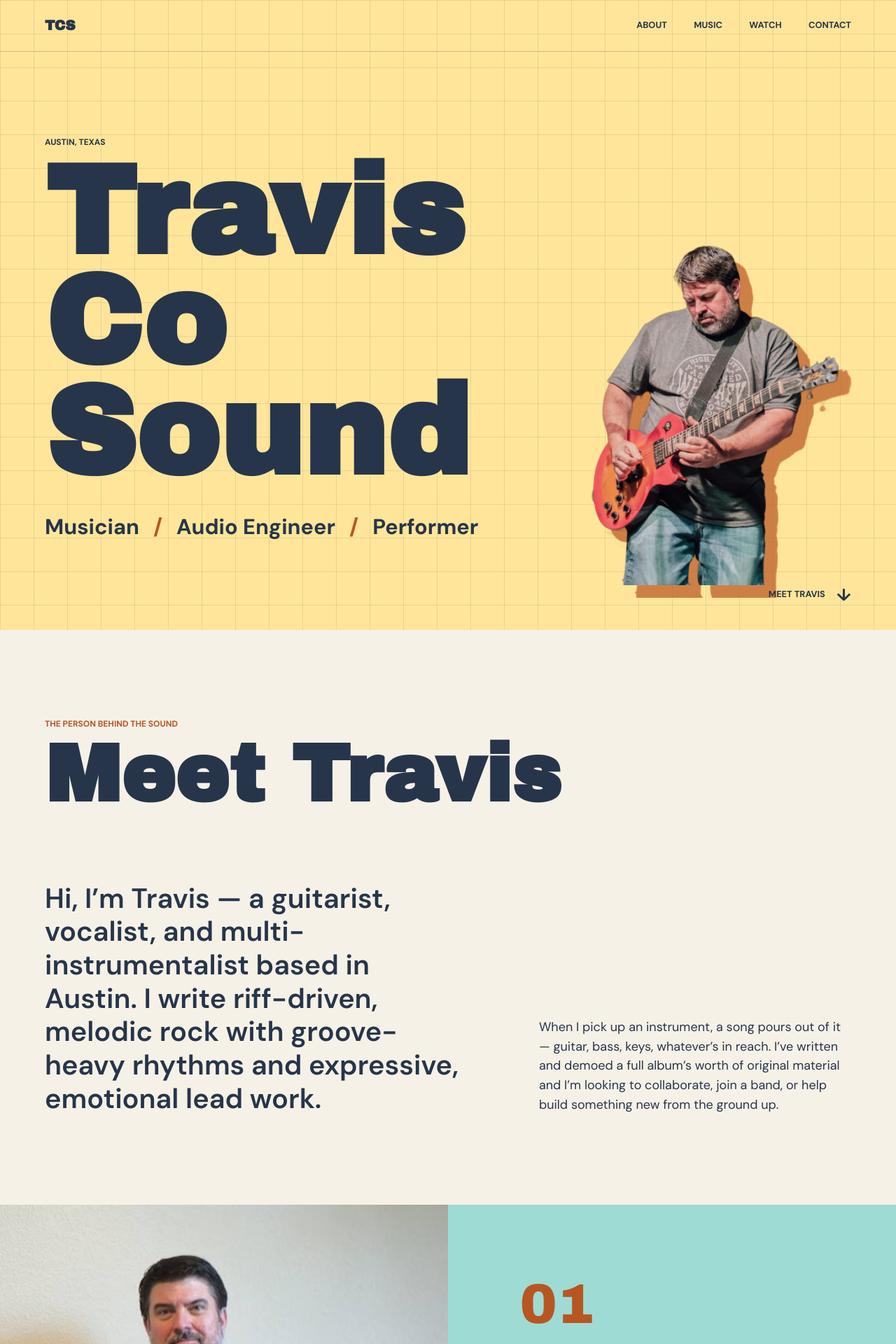
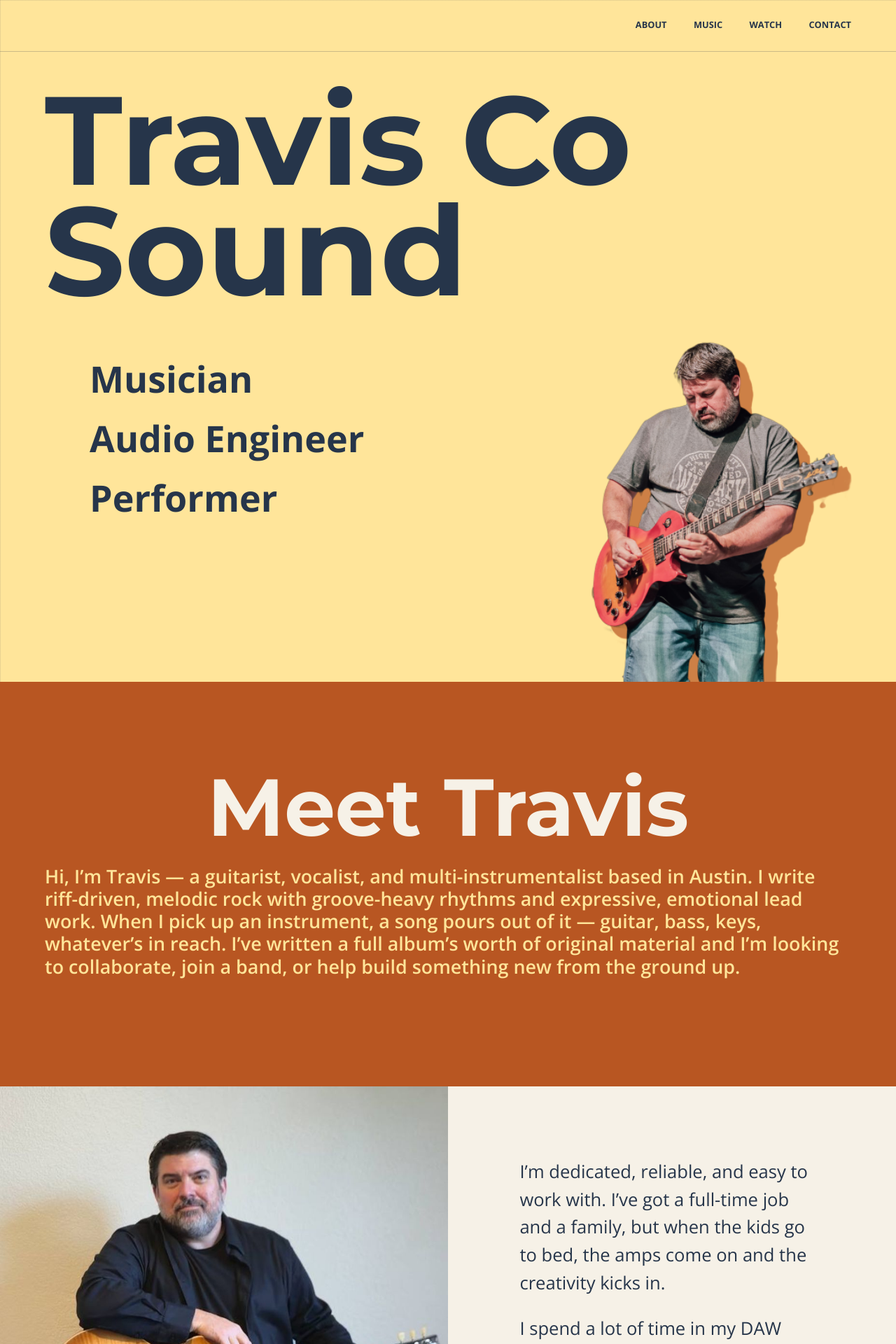
Before and after one commit to tlingenf/traviscosound, a Jekyll site: the page built from index.markdown, in a window 1280 px wide. Shown: the top 1920 px of the page at 70% size. Built offline with Jekyll 4.4.1, drawn with Linux system fonts in a browser that asks for light colours; some of the changed text lies outside the part shown.

Commit message:
website updates

```diff
--- a/_layouts/default.html
+++ b/_layouts/default.html
@@ -1,5 +1,6 @@
 <!doctype html>
 <html lang="en">
+
 <head>
   <meta charset="utf-8">
   <meta name="viewport" content="width=device-width, initial-scale=1">
@@ -8,9 +9,27 @@
   <title>{% if page.title %}{{ page.title }} | {% endif %}{{ site.title }}</title>
   <link rel="preconnect" href="https://fonts.googleapis.com">
   <link rel="preconnect" href="https://fonts.gstatic.com" crossorigin>
-    <link href="https://fonts.googleapis.com/css2?family=Archivo+Black&family=DM+Sans:wght@400;500;600;700&display=swap" rel="stylesheet">
+  <link href="https://fonts.googleapis.com/css2?family=Montserrat:wght@700;800;900&family=Open+Sans:wght@400;600;700&display=swap"
+    rel="stylesheet">
   <link rel="stylesheet" href="{{ '/assets/css/main.css' | relative_url }}">
+
+  <link rel="canonical" href="{{ site.url }}{{ site.baseurl }}" />
+
+  <meta property="og:title" content="{% if page.title %}{{ page.title }} | {% endif %}{{ site.title }}" />
+  <meta property="og:description" content="{{ page.description | default: site.description | escape }}" />
+  <meta property="og:image" content="{{ '/assets/images/socialcard.gif' | absolute_url }}" />
+  <meta property="og:image:width" content="1080" />
+  <meta property="og:image:height" content="566" />
+  <meta property="og:url" content="{{ site.url }}{{ site.baseurl }}" />
+  <meta property="og:site_name" content="Travis Co Sound" />
+  <meta property="og:type" content="website" />
+  <meta name="twitter:card" content="summary_large_image" />
+  <meta name="twitter:title" content="Home | Travis Co Sound" />
+  <meta name="twitter:description" content="{{ page.description | default: site.description | escape }}" />
+  <meta name="twitter:image" content="{{ '/assets/images/socialcard.gif' | absolute_url }}" />
+
 </head>
+
 <body>
   <a class="skip-link" href="#main-content">Skip to content</a>
   <main id="main-content">
@@ -21,4 +40,5 @@
     <a href="#top">Back to top</a>
   </footer>
 </body>
+
 </html>
--- a/assets/css/main.css
+++ b/assets/css/main.css
@@ -7,8 +7,8 @@
   --rust: #b85622;
   --aqua: #9edbd5;
   --line: rgba(38, 53, 74, 0.24);
-  --display: "Archivo Black", sans-serif;
-  --body: "DM Sans", sans-serif;
+  --display: "Montserrat", sans-serif;
+  --body: "Open Sans", sans-serif;
 }
 
 * {
@@ -24,7 +24,7 @@
   color: var(--ink);
   background: var(--paper);
   font-family: var(--body);
-  font-size: 18px;
+  font-size: 14px;
   line-height: 1.55;
   letter-spacing: 0;
 }
@@ -68,6 +68,10 @@
   transform: translateY(-200%);
 }
 
+.centered {
+  text-align: center;
+}
+
 .skip-link:focus {
   transform: translateY(0);
 }
@@ -86,11 +90,11 @@
 
 .hero {
   position: relative;
-  min-height: min(900px, 100svh);
+  /* min-height: min(900px, 100svh); */
   overflow: hidden;
   background-color: var(--yellow);
   background-image: linear-gradient(rgba(38, 53, 74, 0.1) 1px, transparent 1px), linear-gradient(90deg, rgba(38, 53, 74, 0.1) 1px, transparent 1px);
-  background-size: 48px 48px;
+  /* background-size: 48px 48px; */
 }
 
 .site-nav {
@@ -98,7 +102,7 @@
   z-index: 5;
   display: flex;
   align-items: center;
-  justify-content: space-between;
+  justify-content: flex-end;
   max-width: 1600px;
   margin: 0 auto;
   padding: 1.25rem 5vw;
@@ -135,48 +139,54 @@
 
 .hero-inner {
   position: relative;
-  display: grid;
-  grid-template-columns: minmax(0, 1fr) minmax(280px, 35%);
-  align-items: end;
-  min-height: min(810px, calc(100svh - 75px));
+  /* min-height: min(810px, calc(100svh - 75px)); */
   max-width: 1600px;
   margin: 0 auto;
-  padding: 4rem 5vw 3rem;
+  padding: 3rem 5vw 0;
 }
 
 .hero-copy {
   position: relative;
   z-index: 2;
-  align-self: center;
+  display: grid;
+  grid-template-areas:
+    "heading heading"
+    "roles image";
+  grid-template-columns: minmax(0, 1fr) minmax(280px, 35%);
+  align-items: start;
 }
 
 .hero h1 {
+  grid-area: heading;
   margin: 0;
   font-size: clamp(5.2rem, 14vw, 14rem);
+  white-space: nowrap;
 }
 
 .hero-roles {
-  display: flex;
+  grid-area: roles;
+  display: grid;
   flex-wrap: wrap;
   gap: 0.25rem 1.25rem;
-  max-width: 760px;
-  margin: 2rem 0 0;
-  font-size: clamp(1.3rem, 2.4vw, 2.25rem);
+  max-width: 400px;
+  margin: 4rem 0 0 4rem;
+  font-size: clamp(2.3rem, 4.4vw, 3.25rem);
   font-weight: 700;
 }
 
-.hero-roles span::before,
+/* .hero-roles span::before,
 .hero-roles span::after {
   content: "/";
   padding: 0 1.25rem 0 0;
   color: var(--rust);
-}
+} */
 
 .hero-roles span::after {
   padding: 0 0 0 1.25rem;
 }
 
 .hero-image {
+  grid-area: image;
   position: relative;
   z-index: 1;
   justify-self: end;
@@ -215,12 +225,23 @@
   margin-top: clamp(4rem, 8vw, 7rem);
 }
 
+.about {
+  background-color: var(--rust);
+  color: var(--yellow);
+}
+
+.about > .section-heading {
+  text-align: center;
+  padding-bottom: 2rem;
+  color: var(--paper);
+}
+
 .about-grid p {
   margin-bottom: 0;
 }
 
 .about-lead {
-  font-size: clamp(1.65rem, 3.1vw, 3rem);
+  font-size: clamp(1.2rem, 2.1vw, 2rem);
   font-weight: 600;
   line-height: 1.2;
 }
@@ -228,7 +249,6 @@
 .story-band {
   display: grid;
   grid-template-columns: 1fr 1fr;
-  background: var(--aqua);
 }
 
 .story-band > img {
@@ -263,7 +283,7 @@
 }
 
 .music-intro {
-  display: grid;
+  display: block;
   grid-template-columns: 1fr 1fr;
   gap: 4rem;
   align-items: end;
@@ -279,37 +299,33 @@
 }
 
 .music-facts {
-  display: grid;
-  grid-template-columns: repeat(4, 1fr);
+  display: block;
   margin-top: clamp(4rem, 10vw, 9rem);
-  border-top: 1px solid var(--ink);
 }
 
 .music-facts article {
-  min-width: 0;
-  padding: 2rem 1.5rem 0;
-  border-left: 1px solid var(--ink);
-}
-
-.music-facts article:first-child {
-  padding-left: 0;
-  border-left: 0;
+  display: grid;
+  grid-template-columns: minmax(0, 1fr) minmax(14rem, 1fr);
+  gap: 2rem;
+  align-items: start;
+  border-top: 1px solid var(--ink);
 }
 
 .music-facts h3 {
   margin: 2rem 0 1.5rem;
-  font-size: clamp(1.2rem, 2vw, 1.75rem);
+  font-size: clamp(1.2rem, 4vw, 4rem);
 }
 
-.music-facts p {
-  margin-bottom: 0;
-  font-size: 0.95rem;
+.music-facts ul {
+  margin: 2rem 0 1.5rem;
+  padding: 0;
+  list-style: none;
+  text-align: right;
+  font-size: clamp(1rem, 2vw, 2.5rem);
 }
 
-.fact-index {
-  color: var(--rust);
-  font-family: var(--display);
-  font-size: 2.5rem;
+.music-facts li {
+  text-align: right;
 }
 
 .samples {
@@ -531,27 +547,12 @@
 }
 
 @media (max-width: 1000px) {
-  .hero-inner {
+  .hero-copy {
     grid-template-columns: minmax(0, 1fr) minmax(230px, 37%);
   }
 
   .hero h1 {
     font-size: clamp(5rem, 15vw, 9rem);
-  }
-
-  .music-facts {
-    grid-template-columns: repeat(2, 1fr);
-  }
-
-  .music-facts article:nth-child(3) {
-    padding-left: 0;
-    border-left: 0;
-  }
-
-  .music-facts article:nth-child(n + 3) {
-    margin-top: 3rem;
-    padding-top: 2rem;
-    border-top: 1px solid var(--ink);
   }
 
   .track {
@@ -588,15 +589,18 @@
   .nav-links a:nth-child(3) {
     display: none;
   }
-
+/*
   .hero {
     min-height: 760px;
+  } */
+
+  .hero-inner {
+    /* min-height: 700px; */
+    padding: 1.75rem 6vw 0;
   }
 
-  .hero-inner {
-    display: block;
-    min-height: 700px;
-    padding: 4rem 6vw 0;
+  .hero-copy {
+    grid-template-columns: minmax(100px, 0.7fr) minmax(0, 1fr);
   }
 
   .hero h1 {
@@ -620,10 +624,10 @@
   }
 
   .hero-image {
-    position: absolute;
-    right: -8%;
-    bottom: 0;
-    width: min(64vw, 300px);
+    position: relative;
+    right: auto;
+    bottom: auto;
+    width: min(100%, 300px);
   }
 
   .hero-jump {
@@ -658,17 +662,28 @@
   }
 
   .music-facts {
-    grid-template-columns: 1fr;
     margin-top: 4rem;
   }
 
-  .music-facts article,
-  .music-facts article:first-child,
-  .music-facts article:nth-child(3) {
+  .music-facts article {
+    grid-template-columns: 1fr;
+    gap: 0;
     margin-top: 0;
     padding: 2rem 0;
-    border-top: 1px solid var(--ink);
     border-left: 0;
+  }
+
+  .music-facts h3 {
+    margin: 0 0 1.5rem;
+  }
+
+  .music-facts ul {
+    margin: 0;
+    text-align: left;
+  }
+
+  .music-facts li {
+    text-align: left;
   }
 
   .samples-heading {
@@ -722,7 +737,11 @@
 
 @media (max-width: 420px) {
   .hero h1 {
-    font-size: 20vw;
+    font-size: 18vw;
+  }
+
+  .hero-roles {
+    margin: 2rem 0 0 0;
   }
 
   .track {
--- a/index.markdown
+++ b/index.markdown
@@ -1,11 +1,10 @@
 ---
 layout: default
-description: Austin musician, guitarist, vocalist, multi-instrumentalist, audio engineer, and performer.
+
 ---
 
 <header class="hero" id="top">
 	<nav class="site-nav" aria-label="Main navigation">
-		<a class="nav-mark" href="#top" aria-label="Travis Co Sound home">TCS</a>
 		<div class="nav-links">
 			<a href="#about">About</a>
 			<a href="#music">Music</a>
@@ -15,30 +14,25 @@
 	</nav>
 	<div class="hero-inner">
 		<div class="hero-copy">
-			<p class="eyebrow">Austin, Texas</p>
 			<h1>Travis Co<br>Sound</h1>
-			<p class="hero-roles">Musician <span>Audio Engineer</span> Performer</p>
+			<p class="hero-roles"><span>Musician</span> <span>Audio Engineer</span> <span>Performer</span></p>
+			<img class="hero-image" src="{{ '/assets/images/travis-guitar.png' | relative_url }}" alt="Travis playing a Les Paul guitar" width="350" height="525">
 		</div>
-		<img class="hero-image" src="{{ '/assets/images/travis-guitar.png' | relative_url }}" alt="Travis playing a Les Paul guitar" width="350" height="525">
 	</div>
-	<a class="hero-jump" href="#about">Meet Travis <span aria-hidden="true">↓</span></a>
 </header>
 
 <section class="about section" id="about">
 	<div class="section-heading">
-		<p class="eyebrow">The person behind the sound</p>
 		<h2>Meet Travis</h2>
 	</div>
-	<div class="about-grid">
-		<p class="about-lead">Hi, I’m Travis — a guitarist, vocalist, and multi-instrumentalist based in Austin. I write riff-driven, melodic rock with groove-heavy rhythms and expressive, emotional lead work.</p>
-		<p>When I pick up an instrument, a song pours out of it — guitar, bass, keys, whatever’s in reach. I’ve written and demoed a full album’s worth of original material and I’m looking to collaborate, join a band, or help build something new from the ground up.</p>
+	<div>
+		<p class="about-lead">Hi, I’m Travis — a guitarist, vocalist, and multi-instrumentalist based in Austin. I write riff-driven, melodic rock with groove-heavy rhythms and expressive, emotional lead work. When I pick up an instrument, a song pours out of it — guitar, bass, keys, whatever’s in reach. I’ve written a full album’s worth of original material and I’m looking to collaborate, join a band, or help build something new from the ground up.</p>
 	</div>
 </section>
 
 <section class="story-band">
 	<img src="{{ '/assets/images/travis-portrait.jpg' | relative_url }}" alt="Travis sitting on a stool and holding a guitar" width="1024" height="1024" loading="lazy">
 	<div class="story-copy">
-		<p class="story-number" aria-hidden="true">01</p>
 		<p>I’m dedicated, reliable, and easy to work with. I’ve got a full-time job and a family, but when the kids go to bed, the amps come on and the creativity kicks in.</p>
 		<p>I spend a lot of time in my DAW (Ableton), producing high-quality demos, experimenting with tones, and tightening arrangements. I also dabble in video production and enjoy putting together performance clips and playthroughs.</p>
 	</div>
@@ -52,29 +46,55 @@
 		</div>
 		<div>
 			<h3>A Sonic Journey</h3>
-			<p>Travis’s music combines blues-rock foundations with cinematic textures, offering a unique listening experience. His emotive songwriting and expressive guitar work create arrangements that evoke imagery and invite introspection.</p>
+			<p>Travis’s music combines blues-rock foundations with cinematic textures, offering a unique listening experience. His emotive songwriting and expressive guitar work create arrangements that evoke mental imagery and invite introspection.</p>
 		</div>
 	</div>
 	<div class="music-facts">
 		<article>
-			<span class="fact-index">A</span>
 			<h3>Instruments</h3>
-			<p>Electric lead &amp; rhythm guitar<br>Acoustic guitar<br>Bass guitar<br>Piano &amp; keyboards<br>Drums</p>
+			<ul>
+                <li>Electric Lead Guitar</li>
+                <li>Electric Rhythm Guitar</li>
+                <li>Acoustic Guitar</li>
+                <li>Bass Guitar</li>
+                <li>Piano</li>
+                <li>Keyboards</li>
+                <li>Drums</li>
+            </ul>
 		</article>
 		<article>
-			<span class="fact-index">B</span>
 			<h3>Styles</h3>
-			<p>Hard rock · Classic rock<br>90s alternative · Blues<br>Metal · Motown · Country</p>
+            <ul>
+                <li>Hard Rock</li>
+                <li>Classic Rock</li>
+                <li>90s Alternative</li>
+                <li>Blues</li>
+                <li>Metal</li>
+                <li>Motown</li>
+                <li>Country</li>
+            </ul>
 		</article>
 		<article>
-			<span class="fact-index">C</span>
 			<h3>Influences</h3>
-			<p>Pink Floyd · Guns N’ Roses · Led Zeppelin · Tom Petty · Type O Negative · Alice in Chains · Metallica · The Black Crowes · Stone Temple Pilots</p>
+            <ul>
+				<li>Pink Floyd</li>
+				<li>Guns N’ Roses</li>
+				<li>Led Zeppelin</li>
+				<li>Tom Petty</li>
+				<li>Type O Negative</li>
+				<li>Alice in Chains</li>
+				<li>Metallica</li>
+				<li>The Black Crowes</li>
+				<li>Stone Temple Pilots</li>
+			</ul>
 		</article>
 		<article>
-			<span class="fact-index">D</span>
 			<h3>Audio Engineer</h3>
-			<p>Amateur audio engineer<br>Ableton<br>Fender Studio Pro</p>
+			<ul>
+                <li>Analong and Digital Consoles</li>
+				<li>Ableton</li>
+				<li>Fender Studio Pro</li>
+			</ul>
 		</article>
 	</div>
 </section>
```
Also changed, not shown: assets/images/socialcard.gif (added), assets/images/travis-guitar.png. Lines whose indentation alone changed are shown as unchanged.
